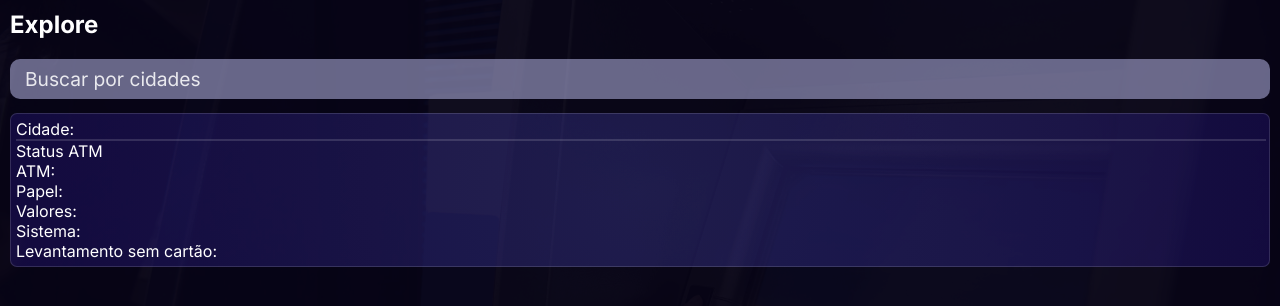
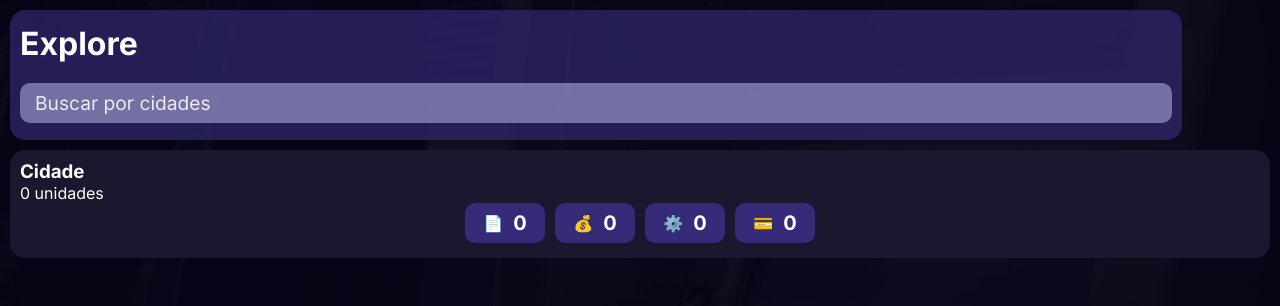
Before and after one commit to RICX-FN/ATM-CHECK, a React (Create React App) app in the folder frontend/: page /cliente in a window 1280 px wide. Shown: the top 306 px of the page. Built offline with nearby package versions, Linux system fonts and the light colour scheme.

Commit message:
implementando os cards

```diff
--- a/frontend/src/pages/cliente/Cliente.tsx
+++ b/frontend/src/pages/cliente/Cliente.tsx
@@ -8,22 +8,56 @@ function Cliente() {
         2. cards com os status dos ATMs
         */}
       <div className="container-cliente">
-        <h2 className="head-text-cliente">Explore</h2>
         <header className="header-cliente">
-            <input className="search-bar-cliente" type="search" placeholder="Buscar por cidades"/>
+          <h1 className="head-text-cliente">Explore</h1>
+          <input className="search-bar-cliente" type="search" placeholder="Buscar por cidades" />
         </header>
 
         <section className="session-cards-cliente">
-            <div className="card-cliente">
-                <p className="cidade-cliente">Cidade: {}</p>
-                <hr className="linha-card-cliente"/>
-                <p className="status-atm-cliente">Status ATM</p>
-                <p className="unidades-atm-cliente">ATM: {}</p>
-                <p className="papel-cliente">Papel: {}</p>
-                <p className="valores-cliente">Valores: {}</p>
-                <p className="sistema-cliente">Sistema: {}</p>
-                <p className="LSC-cliente">Levantamento sem cartão: {}</p>
+          <div className="card-cliente">
+            <div className="text-content-card-client">
+              <h3 className="cidade-cliente">Cidade {}</h3>
+              <p className="unidades-atm-cliente">0 {}unidades</p>
             </div>
+
+            <div className="group-card-cliente">
+              <div className="retangulo-card-clinte">
+                <div className="icon-card-cliente">
+                  📄
+                </div>
+                <div className="values-card-cliente">
+                  <p>0</p>
+                </div>
+              </div>
+
+              <div className="retangulo-card-clinte">
+                <div className="icon-card-cliente">
+                  💰
+                </div>
+                <div className="values-card-cliente">
+                  <p>0</p>
+                </div>
+              </div>
+
+              <div className="retangulo-card-clinte">
+                <div className="icon-card-cliente">
+                  ⚙️
+                </div>
+                <div className="values-card-cliente">
+                  <p>0</p>
+                </div>
+              </div>
+
+              <div className="retangulo-card-clinte">
+                <div className="icon-card-cliente">
+                  💳
+                </div>
+                <div className="values-card-cliente">
+                  <p>0</p>
+                </div>
+              </div>
+            </div>
+          </div>
         </section>
       </div>
     </div>
--- a/frontend/src/pages/cliente/cliente.css
+++ b/frontend/src/pages/cliente/cliente.css
@@ -5,14 +5,27 @@
 }
 
 .container-cliente {
-  padding: 10px;
+  padding: 0;
 }
 
-#head-text-cliente {
-    font-weight: 900;
-    font-size: 1.8em;
-    text-align: left;
-    color: var(--color-primary);
+.header-cliente {
+  display: flex;
+  justify-content: center;
+  flex-direction: column;
+  border-radius: 15px;
+  padding: 10px;
+  position: fixed;
+  top: 10px;
+  left: 10px;
+  right: 10px;
+  background-color: #352b79a8;
+  width: 90dvw;
+  height: 110px;
+}
+
+.search-bar-cliente {
+  width: 90vw;
+  height: 40px;
 }
 
 .linha-card-cliente {
@@ -20,17 +33,38 @@
   width: 100%;
 }
 
+.session-cards-cliente {
+  padding: 140px 10px 10px 10px;
+}
+
 .card-cliente {
   margin-top: 10px;
-  border: 1px solid #ffffff23;
-  padding: 5px;
-  border-radius: 7px;
-  background: #5856d6;
-  background: #321da8;
-  background: radial-gradient(circle, #5856d646 0%, #321da848 100%);
+  padding: 10px;
+  border-radius: 15px;
+  background-color: #1a172e;
 }
 
-.search-bar-cliente {
-    width: 100%;
-    height: 40px;
+.retangulo-card-clinte {
+  display: flex;
+  align-items: center;
+  justify-content: center;
+  background-color: #352b79;
+  padding: 5px;
+  width: 70px;
+  height: 30px;
+  gap: 10px;
+  border-radius: 10px;
+  margin-bottom: 5px;
 }
+
+.group-card-cliente {
+  display: flex;
+  justify-content: center;
+  align-items: center;
+  gap: 10px;
+}
+
+.values-card-cliente > p {
+  font-weight: 700;
+  font-size: 15pt;
+}
```
